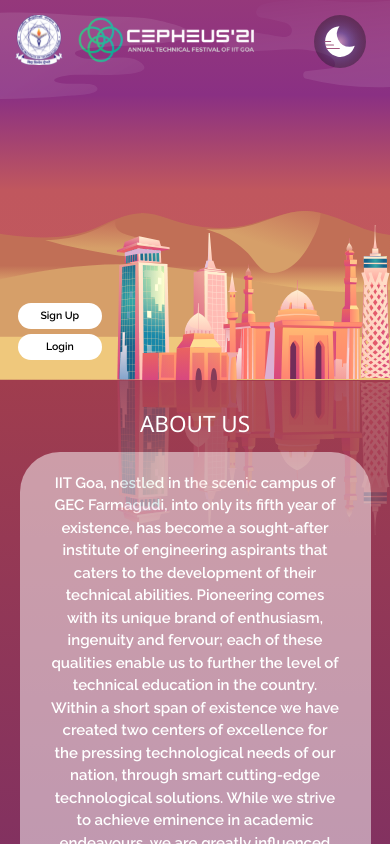
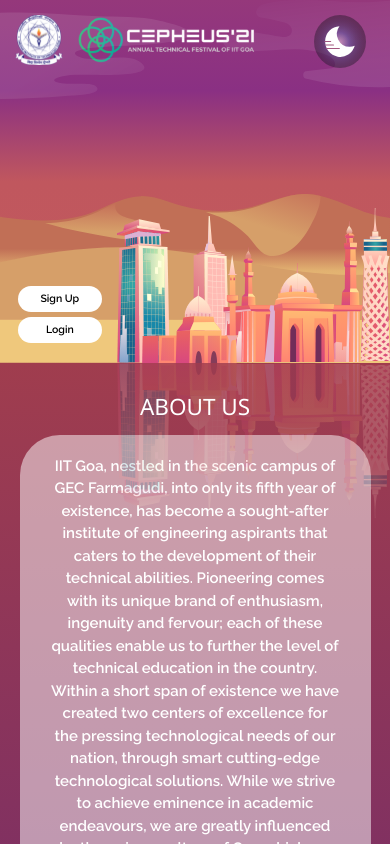
Before and after one commit to ayaniitgoa/TechFest, a React (Create React App) app: page / in a window 390 px wide. Shown: the top 844 px of the page. Built offline with nearby package versions, Linux system fonts and the light colour scheme.

Commit message:
Homepage modifications

```diff
--- a/src/Containers/HomePage/HomePage.css
+++ b/src/Containers/HomePage/HomePage.css
@@ -311,7 +311,7 @@
   }
 
   .home-page {
-    min-height: 45vh;
+    min-height: 43vh;
     /* min-height: 100vh; */
   }
   .iitgoa-top {
@@ -338,7 +338,7 @@
   }
 
   .home-page {
-    min-height: 40vh;
+    min-height: 37vh;
     /* min-height: 100vh; */
   }
   .iitgoa-top {
@@ -377,7 +377,7 @@
   }
 
   .home-page {
-    min-height: 35vh;
+    min-height: 32vh;
     /* min-height: 100vh; */
   }
   .iitgoa-top {
```
Also changed, not shown: 1 other file (tests, documents, lock files or other folders).
